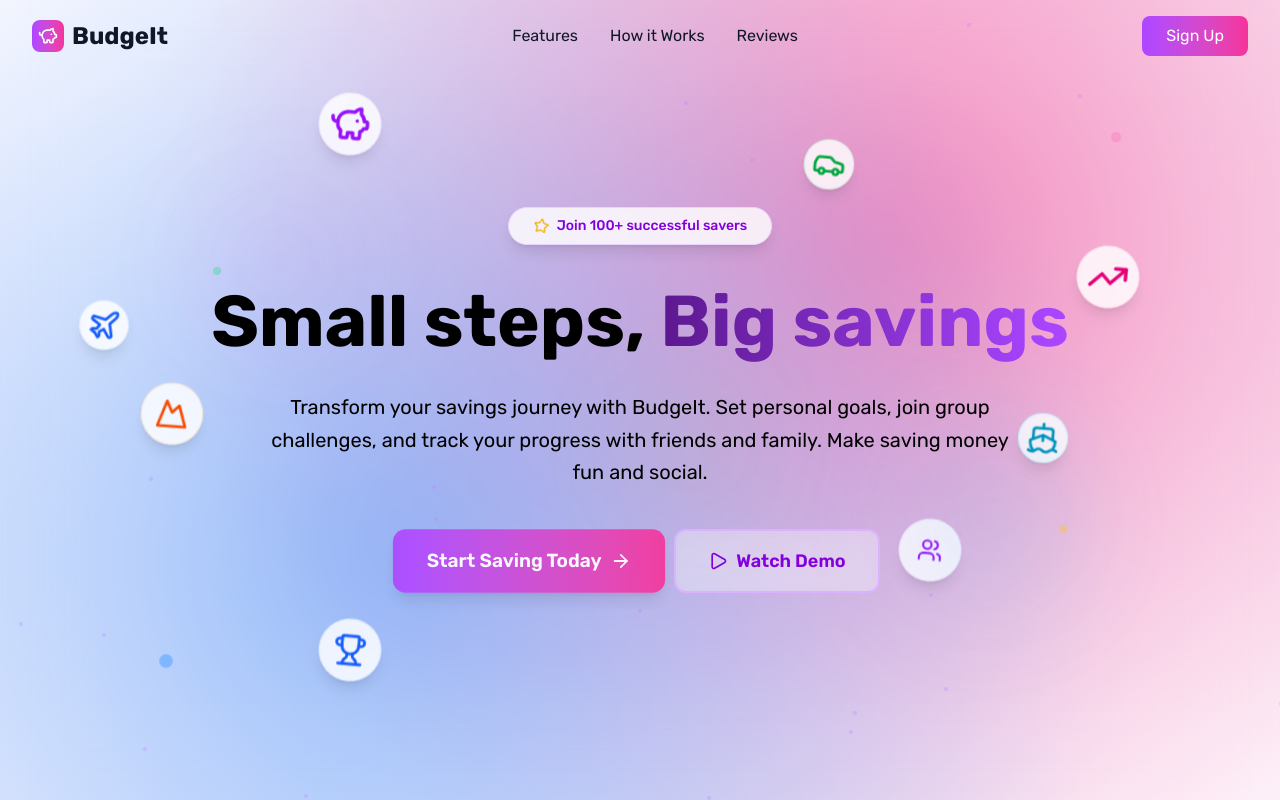
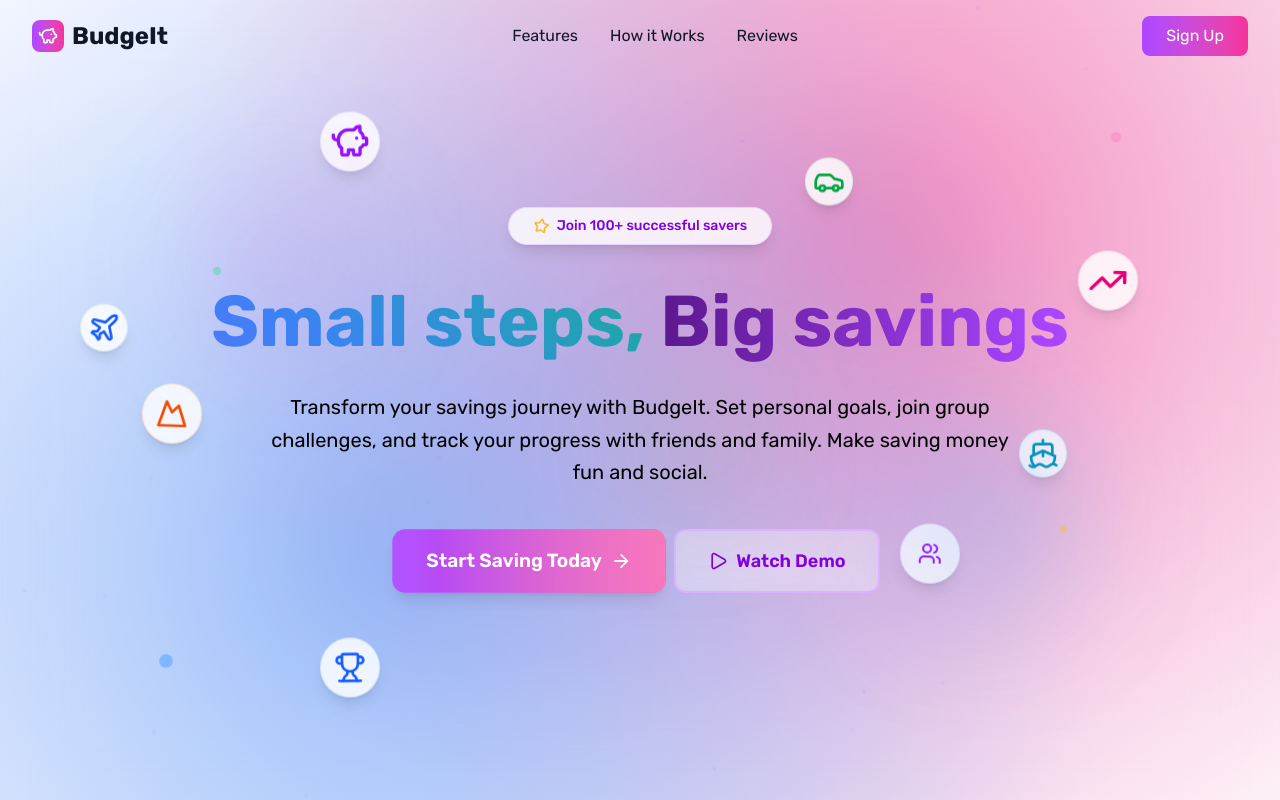
Before and after one commit to cygullem/budgeit, a Next.js app: page / in a window 1280 px wide. Built offline with nearby package versions, Linux system fonts and the light colour scheme.

Commit message:
globals keyframes

```diff
--- a/app/globals.css
+++ b/app/globals.css
@@ -31,3 +31,133 @@ body {
   background: var(--background);
   font-family: Arial, Helvetica, sans-serif;
 }
+
+/* Custom animations for enhanced floating effects */
+@keyframes float {
+  0%,
+  100% {
+    transform: translateY(0px) rotate(0deg);
+  }
+  25% {
+    transform: translateY(-10px) rotate(2deg);
+  }
+  50% {
+    transform: translateY(-20px) rotate(0deg);
+  }
+  75% {
+    transform: translateY(-10px) rotate(-2deg);
+  }
+}
+
+@keyframes float-delayed {
+  0%,
+  100% {
+    transform: translateY(0px) rotate(0deg);
+  }
+  25% {
+    transform: translateY(-15px) rotate(-2deg);
+  }
+  50% {
+    transform: translateY(-25px) rotate(0deg);
+  }
+  75% {
+    transform: translateY(-15px) rotate(2deg);
+  }
+}
+
+@keyframes glow {
+  0%,
+  100% {
+    box-shadow: 0 0 20px rgba(147, 51, 234, 0.3);
+  }
+  50% {
+    box-shadow: 0 0 30px rgba(147, 51, 234, 0.6);
+  }
+}
+
+@keyframes shimmer {
+  0% {
+    background-position: -200% 0;
+  }
+  100% {
+    background-position: 200% 0;
+  }
+}
+
+@keyframes particle-float {
+  0%,
+  100% {
+    transform: translateY(0px) translateX(0px);
+    opacity: 0.3;
+  }
+  25% {
+    transform: translateY(-20px) translateX(10px);
+    opacity: 0.6;
+  }
+  50% {
+    transform: translateY(-40px) translateX(0px);
+    opacity: 0.3;
+  }
+  75% {
+    transform: translateY(-20px) translateX(-10px);
+    opacity: 0.6;
+  }
+}
+
+/* Custom utility classes */
+.animate-float {
+  animation: float 6s ease-in-out infinite;
+}
+
+.animate-float-delayed {
+  animation: float-delayed 8s ease-in-out infinite;
+}
+
+.animate-glow {
+  animation: glow 3s ease-in-out infinite;
+}
+
+.animate-shimmer {
+  background: linear-gradient(
+    90deg,
+    transparent,
+    rgba(255, 255, 255, 0.4),
+    transparent
+  );
+  background-size: 200% 100%;
+  animation: shimmer 2s infinite;
+}
+
+.animate-particle {
+  animation: particle-float 4s ease-in-out infinite;
+}
+
+/* Enhanced hover effects */
+.hover-lift {
+  transition: transform 0.3s ease, box-shadow 0.3s ease;
+}
+
+.hover-lift:hover {
+  transform: translateY(-5px);
+  box-shadow: 0 10px 25px rgba(0, 0, 0, 0.15);
+}
+
+/* Gradient text animation */
+.gradient-text-animate {
+  background: linear-gradient(45deg, #ec4899, #8b5cf6, #3b82f6, #10b981);
+  background-size: 300% 300%;
+  animation: gradient-shift 4s ease infinite;
+  -webkit-background-clip: text;
+  -webkit-text-fill-color: transparent;
+  background-clip: text;
+}
+
+@keyframes gradient-shift {
+  0%,
+  100% {
+    background-position: 0% 50%;
+  }
+  50% {
+    background-position: 100% 50%;
+  }
+}
```
